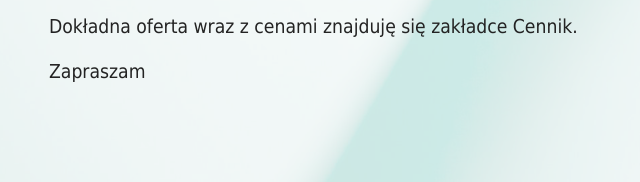
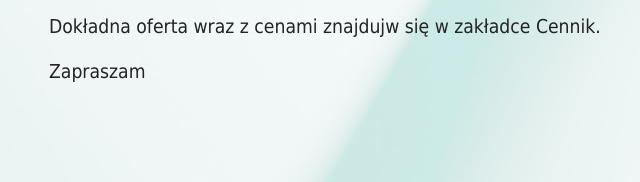
Before and after one commit to salon-kosmetyczny-evka/salon-kosmetyczny-evka.github.io, a plain HTML site: page index.html in a window 1280 px wide. Shown: the part 553-735 px from the top of the page, 191-831 px from the left. Drawn offline with Linux system fonts and the light colour scheme; a web font is replaced by a local one.

Commit message:
Update index.html

```diff
--- a/index.html
+++ b/index.html
@@ -102,7 +102,7 @@
 <p></p>
 <p class="mbr-text mbr-fonts-style display-7">Salon Kosmetyczny Evka posiada w swojej ofercie wiele zabiegów między innymi: manicure od tradycyjnego po hybrydowy czy też tytanowy, pedicure, makijaż, zabiegi poprawiające wygląd oraz polepszające stan skóry, masaż oraz wiele innych.</p>
 <p></p>
-<p class="mbr-text mbr-fonts-style display-7">Dokładna oferta wraz z cenami znajduję się zakładce Cennik.</p>
+<p class="mbr-text mbr-fonts-style display-7">Dokładna oferta wraz z cenami znajdujw się w zakładce Cennik.</p>
 <p></p>
 <p class="mbr-text mbr-fonts-style display-7">Zapraszam</p>
 
```
